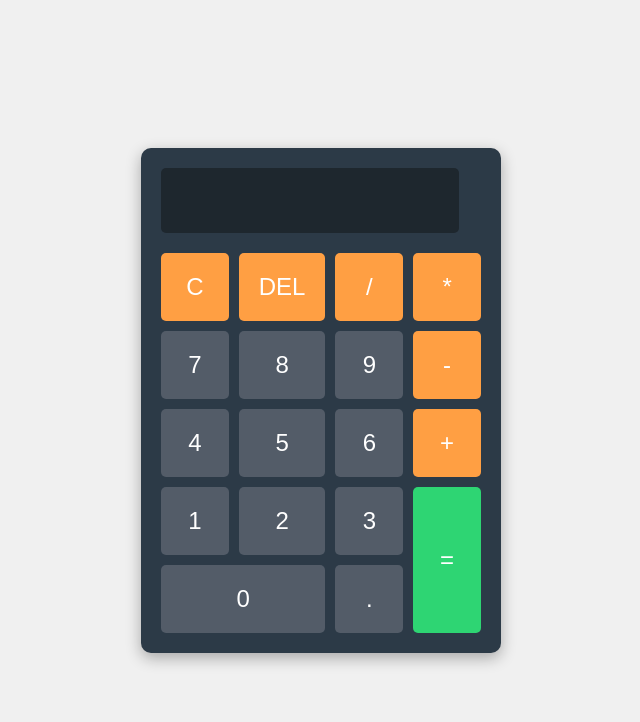
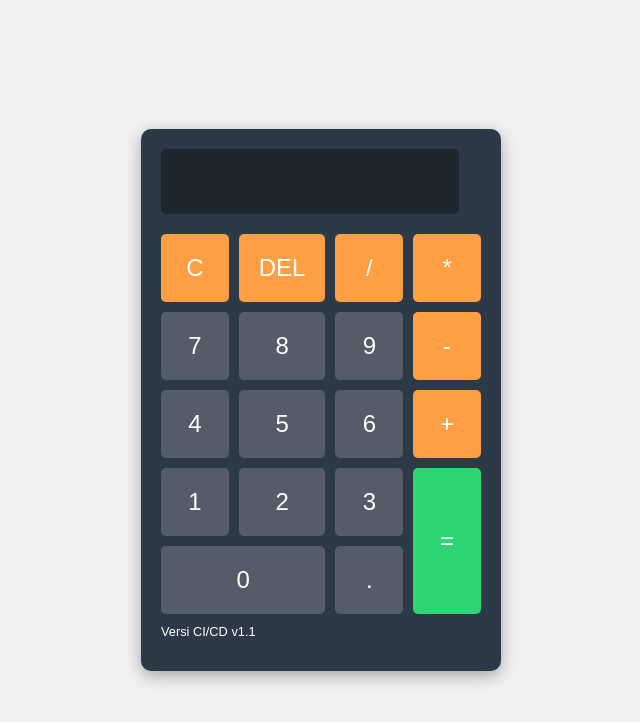
Before and after one commit to Mahesazain/kalkulator-cicd, a plain HTML site: page index.html in a window 1280 px wide. Shown: the whole page, without its empty margins (319-959 px from the left). Drawn offline with Linux system fonts and the light colour scheme.

Commit message:
Uji CI/CD: Mengubah judul halam dan menambahkan teks version

```diff
--- a/index.html
+++ b/index.html
@@ -3,7 +3,7 @@
   <head>
     <meta charset="UTF-8">
     <meta name="viewport" content="width=device-width, initial-scale=1.0">
-    <title>Kalkulator Sederhana</title>
+    <title>Kalkulator CI/CD Keren</title>
     <link rel="stylesheet" href="style.css">
   </head>
   <body>
@@ -29,6 +29,7 @@
         <button onclick="appendToDisplay('0')" class="zero">0</button>
         <button onclick="appendToDisplay('.')">.</button>
       </div>
+      <p style="color: white; font-size: 0.8em; margin-top: 10px;">Versi CI/CD v1.1</p>
     </div>
     <script src="script.js"></script>
   </body>
```
